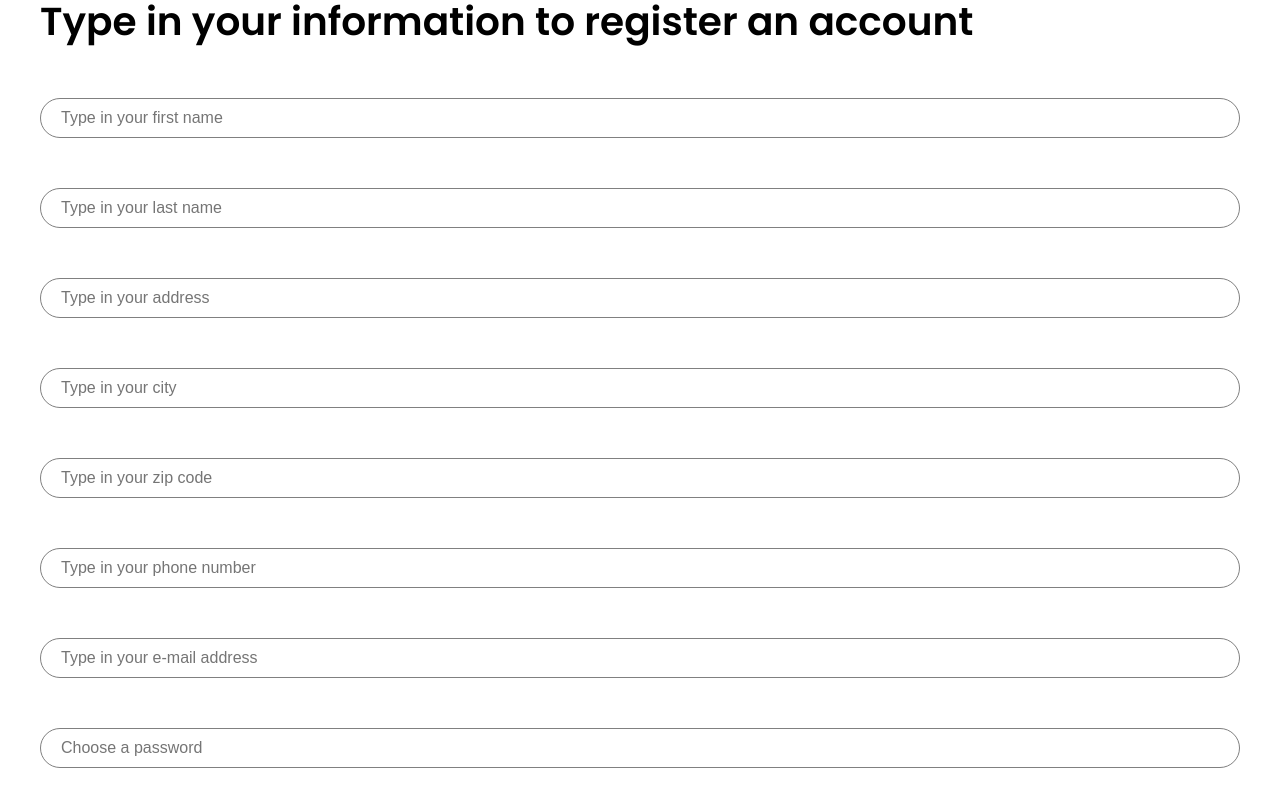
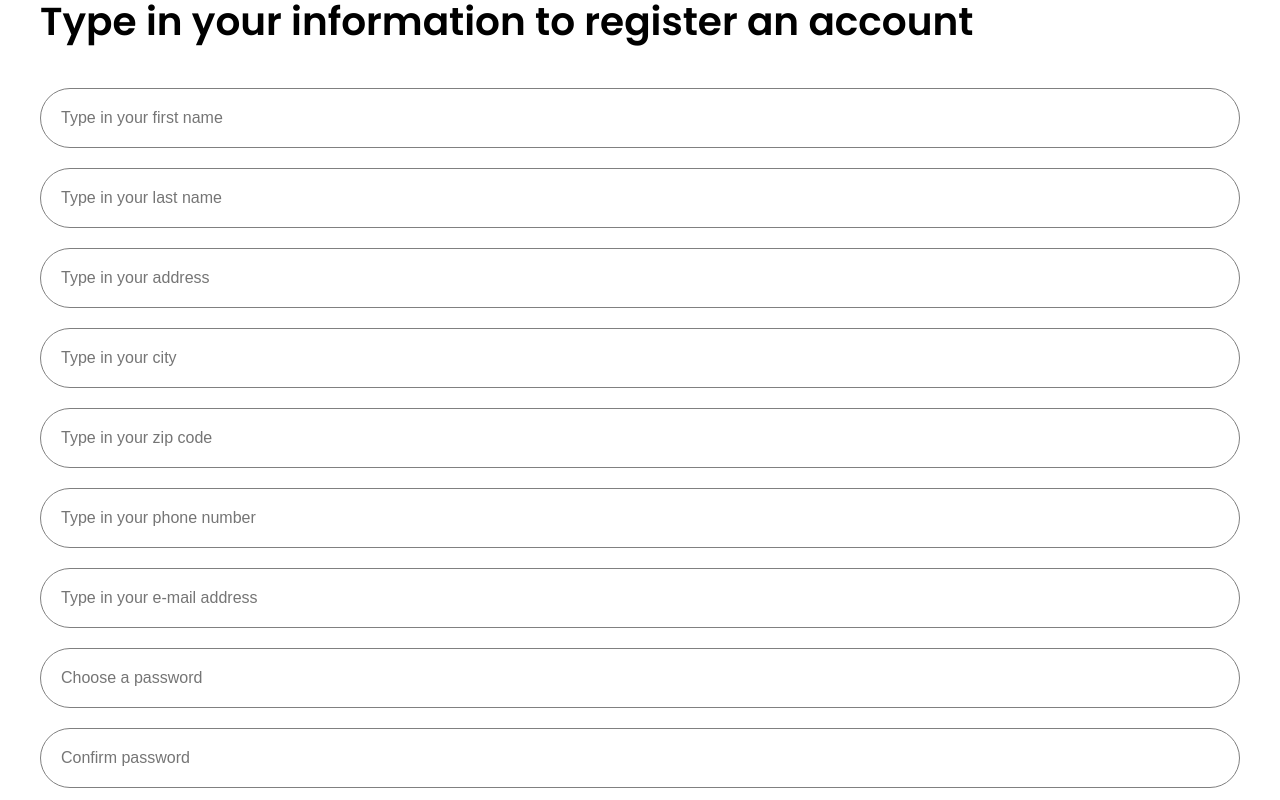
Before and after one commit to kajberg84/E-Dice, a React (Create React App) app: page /register in a window 1280 px wide. Shown: the part 360-1160 px from the top of the page. Built offline with nearby package versions, Linux system fonts and the light colour scheme.

Commit message:
Skapat funktionalitet för att registrera användare

```diff
--- a/src/views/login/Login.jsx
+++ b/src/views/login/Login.jsx
@@ -62,6 +62,7 @@ export const Login = () => {
           <input
             {...register("password")}
             placeholder="Type in your password"
+            type="password"
           />
           <button type="submit" className={`${styles.loginbutton} formButton`}>
             Sign in
--- a/src/views/register/Register.jsx
+++ b/src/views/register/Register.jsx
@@ -1,9 +1,14 @@
-import React from "react";
-import { Hero } from "../../components/hero/Hero";
-import { useForm } from "react-hook-form";
-import { yupResolver } from "@hookform/resolvers/yup";
-import * as yup from "yup";
-import styles from "./Register.module.css";
+import React from 'react';
+import { Hero } from '../../components/hero/Hero';
+import { useForm } from 'react-hook-form';
+import { yupResolver } from '@hookform/resolvers/yup';
+import * as yup from 'yup';
+import { users } from '../../api/users';
+import { useNavigate } from 'react-router-dom';
+import { RoutingPath } from '../../routes/RoutingPath';
+
+// styles
+import styles from './Register.module.css';
 
 // Schema for formvalidating
 const registerSchema = yup
@@ -19,7 +24,7 @@ const registerSchema = yup
     confirmPassword: yup
       .string()
       .required()
-      .oneOf([yup.ref("password")], "Passwords must match"),
+      .oneOf([yup.ref('password')], 'Passwords must match'),
   })
   .required();
 
@@ -29,10 +34,29 @@ export function Register() {
     handleSubmit,
     formState: { errors },
   } = useForm({
-    mode: "onBlur",
+    mode: 'onBlur',
     resolver: yupResolver(registerSchema),
   });
-  const onSubmit = (data) => console.log(data);
+
+  const navigate = useNavigate();
+
+  const onSubmit = (data) => {
+    const createdUser = {
+      id: Math.random(),
+      fname: data.firstName,
+      lname: data.lastName,
+      adress: data.adress,
+      zipCode: data.zipCode,
+      city: data.city,
+      phone: data.phone,
+      email: data.email,
+      userlevel: 'basic',
+      password: data.confirmPassword,
+      created: new Date(),
+    };
+    users.push(createdUser);
+    navigate(`/${RoutingPath.Login}`)
+  };
 
   return (
     <div className={styles.register_container}>
@@ -46,37 +70,38 @@ export function Register() {
           <h3>Type in your information to register an account</h3>
 
           <input
-            {...register("firstName")}
+            {...register('firstName')}
             placeholder="Type in your first name"
           />
           <p>{errors.firstName?.message}</p>
           <input
-            {...register("lastName")}
+            {...register('lastName')}
             placeholder="Type in your last name"
           />
           <p>{errors.lastName?.message}</p>
-          <input {...register("adress")} placeholder="Type in your address" />
+          <input {...register('adress')} placeholder="Type in your address" />
           <p>{errors.adress?.message}</p>
-          <input {...register("city")} placeholder="Type in your city" />
+          <input {...register('city')} placeholder="Type in your city" />
           <p>{errors.city?.message}</p>
-          <input {...register("zipCode")} placeholder="Type in your zip code" />
+          <input {...register('zipCode')} placeholder="Type in your zip code" />
           <p>{errors.zipCode?.message}</p>
           <input
-            {...register("phone")}
+            {...register('phone')}
             placeholder="Type in your phone number"
           />
           <p>{errors.phone?.message}</p>
           <input
-            {...register("email")}
+            {...register('email')}
             placeholder="Type in your e-mail address"
           />
           <p>{errors.email?.message}</p>
-          <input {...register("password")} placeholder="Choose a password" />
+          <input {...register('password')} placeholder="Choose a password" type="password" />
           <p>{errors.password?.message}</p>
 
           <input
-            {...register("confirmPassword")}
+            {...register('confirmPassword')}
             placeholder="Confirm password"
+            type="password"
           />
           <p>{errors.confirmPassword?.message}</p>
           <button type="submit" className="formButton">
--- a/src/views/register/Register.module.css
+++ b/src/views/register/Register.module.css
@@ -11,6 +11,7 @@
     margin: 20px 0;
 }
 
-.register_form input {
-    padding: 10px 20px;
+.register_form p {
+    padding: 0;
+    margin: 0;
 }
```
